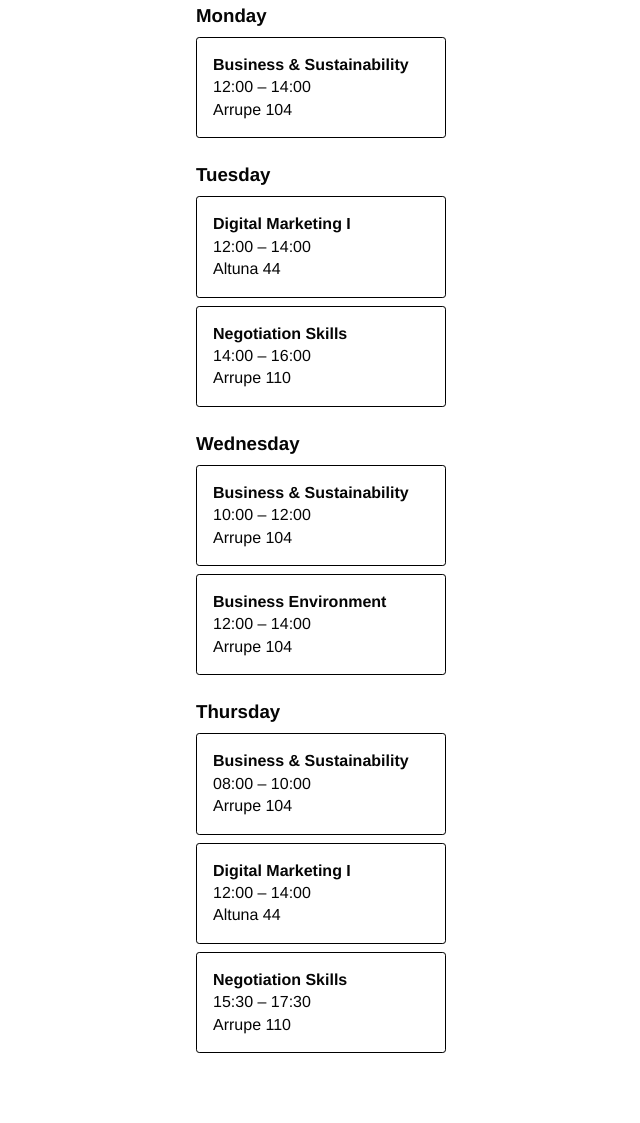
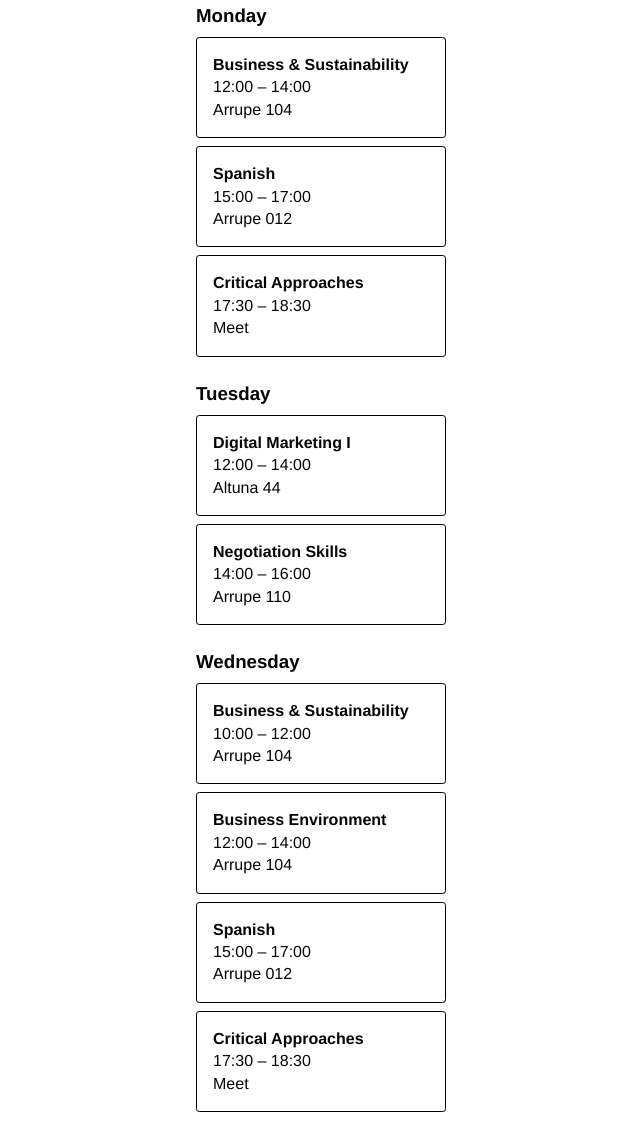
Before and after one commit to garneij/Schedule, a plain HTML site: page index.html in a window 1280 px wide. Shown: the part 90-1213 px from the top of the page, without its empty margins (319-959 px from the left). Before the commit the page ends 1151 px from the top, so only its background shows below. Drawn offline with Linux system fonts and the light colour scheme.

Commit message:
Update index.html

```diff
--- a/index.html
+++ b/index.html
@@ -17,6 +17,16 @@
                 <h4 class="classname">Business & Sustainability</h4>
                 <p class="time">12:00 – 14:00</p>
                 <p class="location">Arrupe 104</p>
+            </div>
+            <div class="class environment">
+                <h4 class="classname">Spanish</h4>
+                <p class="time">15:00 – 17:00</p>
+                <p class="location">Arrupe 012</p>
+            </div>
+            <div class="class sus">
+                <h4 class="classname">Critical Approaches</h4>
+                <p class="time">17:30 – 18:30</p>
+                <p class="location"><a href="https://meet.google.com/vyd-whzn-zhg">Meet</a></p>
             </div>
         </article>
         <article class="day">
@@ -44,6 +54,16 @@
                 <p class="time">12:00 – 14:00</p>
                 <p class="location">Arrupe 104</p>
             </div>
+            <div class="class environment">
+                <h4 class="classname">Spanish</h4>
+                <p class="time">15:00 – 17:00</p>
+                <p class="location">Arrupe 012</p>
+            </div>
+            <div class="class sus">
+                <h4 class="classname">Critical Approaches</h4>
+                <p class="time">17:30 – 18:30</p>
+                <p class="location"><a href="https://meet.google.com/vyd-whzn-zhg">Meet</a></p>
+            </div>
         </article>
         <article class="day">
             <h3 class="dayname">Thursday</h3>
```
